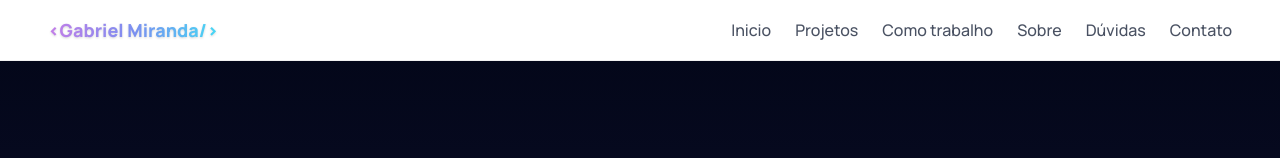
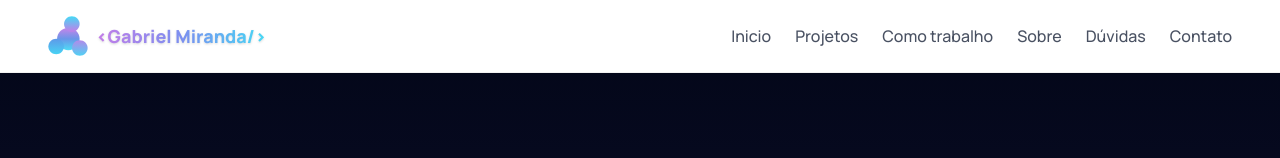
Before and after one commit to GabrielMiranda21/portfolio_v2, a Next.js app: page / in a window 1280 px wide. Shown: the top 158 px of the page. Built offline with nearby package versions, Linux system fonts and the light colour scheme; no server answers; the database is empty.

Commit message:
add new logo provisory

```diff
--- a/src/components/Sections/Contato/Contato.tsx
+++ b/src/components/Sections/Contato/Contato.tsx
@@ -39,7 +39,7 @@ export default function Contact() {
         setStatus({ type: "loading", message: "Enviando..." });
 
         try {
-            const response = await fetch("https://formspree.io/f/xjglyqze", {
+            const response = await fetch("https://formspree.io/f/mkoydoqd", {
                 method: "POST",
                 headers: {
                     "Content-Type": "application/json",
@@ -82,7 +82,7 @@ export default function Contact() {
         <section id="contato" className="flex flex-col gap-6 px-3 lg:px-48 py-30 bg-white">
             <h4 className="text-center text-h2 text-[#1B263B] font-black">Contato</h4>
             <p className="text-center text-body-default text-[#5E6472]">Se quiser conversar sobre oportunidades, projetos ou trocar ideias, fico à disposição para falar.</p>
-            <p className="text-center text-body-lead font-bold text-[#4361EE]">Estou aberto a oportunidades como Product Designer, Desenvolvedor Front-end ou posições que envolvam experiência do usuário e desenvolvimento.</p>
+            {/*"<p className="text-center text-body-lead font-bold text-[#4361EE]">Estou aberto a oportunidades como Product Designer, Desenvolvedor Front-end ou posições que envolvam experiência do usuário e desenvolvimento.</p>*/}
             <form
                 onSubmit={handleSubmit}
                 className="flex flex-col gap-6 p-3 md:p-6 lg:p-6"
--- a/src/components/Sections/Header/Header.tsx
+++ b/src/components/Sections/Header/Header.tsx
@@ -3,6 +3,7 @@
 import MenuMobile from "./MobileMenu";
 import DesktopMenu from "./DesktopMenu";
 
+import Image from "next/image";
 import Link from "next/link";
 
 export default function Header() {
@@ -17,6 +18,16 @@ export default function Header() {
                     className="h-auto"
                     priority
                 />*/}
+
+                <Image
+                    src={'/logo2.svg'}
+                    alt="gabriel miranda"
+                    width={40}
+                    height={74}
+                    className="h-auto"
+                    priority
+                />
+
                 <span className="text-lg font-extrabold bg-clip-text text-transparent drop-shadow-[0_1px_1px_rgba(0,0,0,0.15)]"
                     style={{
                         backgroundImage: 'linear-gradient(90deg, #c47de8, #7b8ff0, #45d9f5)',
```
Also changed, not shown: public/logo2.svg (added).
